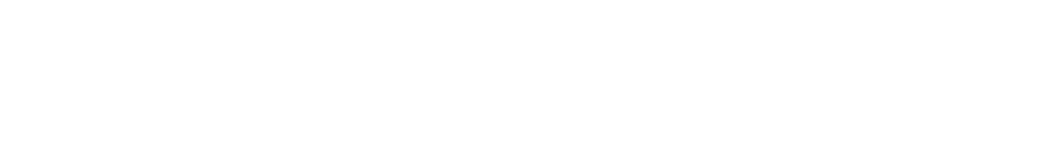
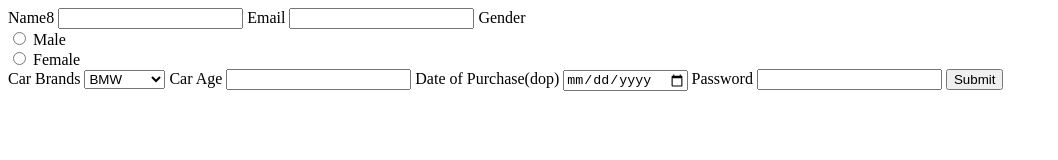
Before and after one commit to acciojob/car-insurance-form-developersrinu, a website: page main.html in a window 1280 px wide. Shown: the whole page, without its empty margins (0-1058 px from the left). Drawn offline with Linux system fonts and the light colour scheme.

Commit message:
created a submission

```diff
--- a/main.html
+++ b/main.html
@@ -7,6 +7,38 @@
 </head>
 
 <body>
+	<form method="POST">
+  <label for="name">Name8</label>
+  <input type="text" id="name" name="name" required>
+
+  <label for="email">Email</label>
+  <input type="email" id="email" name="email" required>
+
+  <label for="gender">Gender</label><br>
+  <input type="radio" id="male" name="gender" value="male" required>
+  <label for="male">Male</label><br>
+  <input type="radio" id="female" name="gender" value="female" required>
+  <label for="female">Female</label><br>
+
+  <label for="cars">Car Brands</label>
+  <select id="cars" name="cars">
+    <option value="BMW">BMW</option>
+    <option value="Audi">Audi</option>
+    <option value="Mercedes">Mercedes</option>
+  </select>
+
+  <label for="carage">Car Age</label>
+  <input type="number" id="carage" name="carage" required>
+
+  <label for="dop">Date of Purchase(dop)</label>
+  <input type="date" id="dop" name="dop" required>
+
+  <label for="password">Password</label>
+  <input type="password" id="password" name="password" required>
+
+  <button type="submit">Submit</button>
+</form>
+
 	<!-- the entire body must be written by student -->
     <script type="text/javascript" src="./script.js">
 </script>
```
